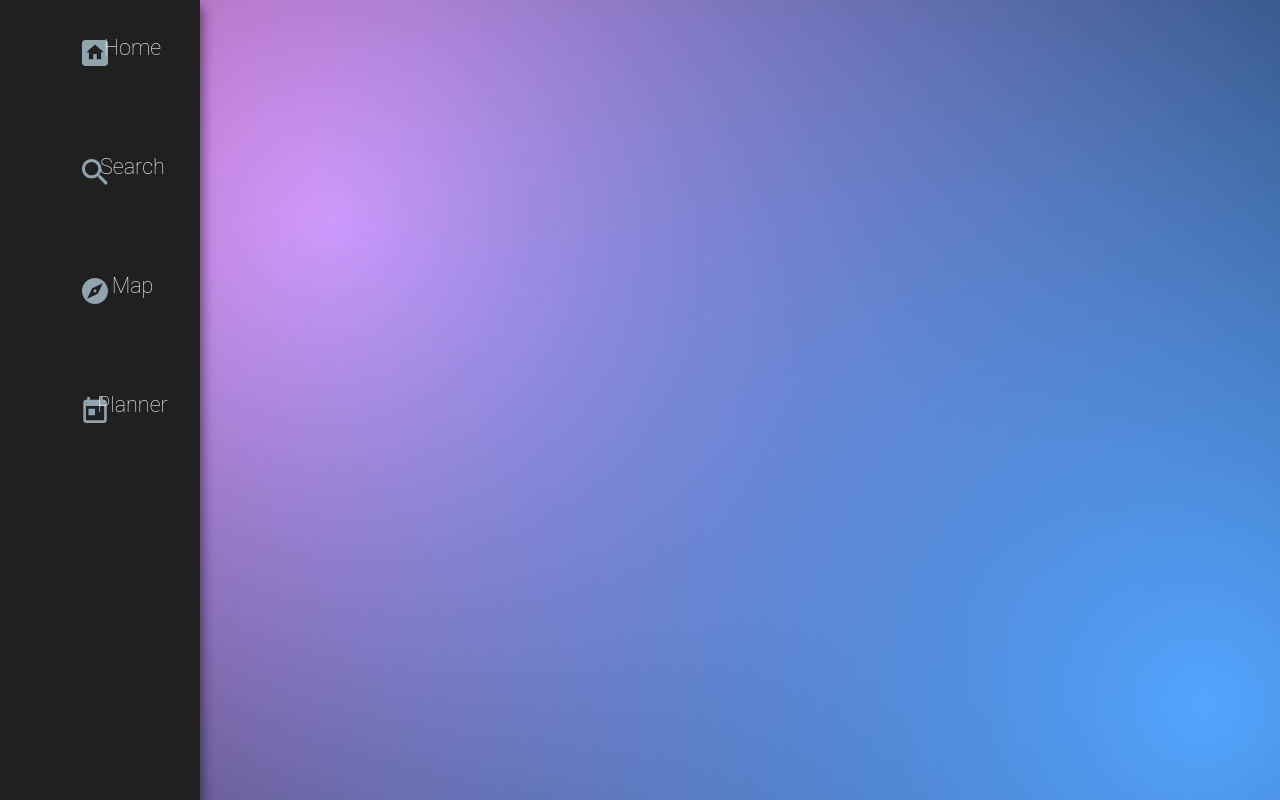
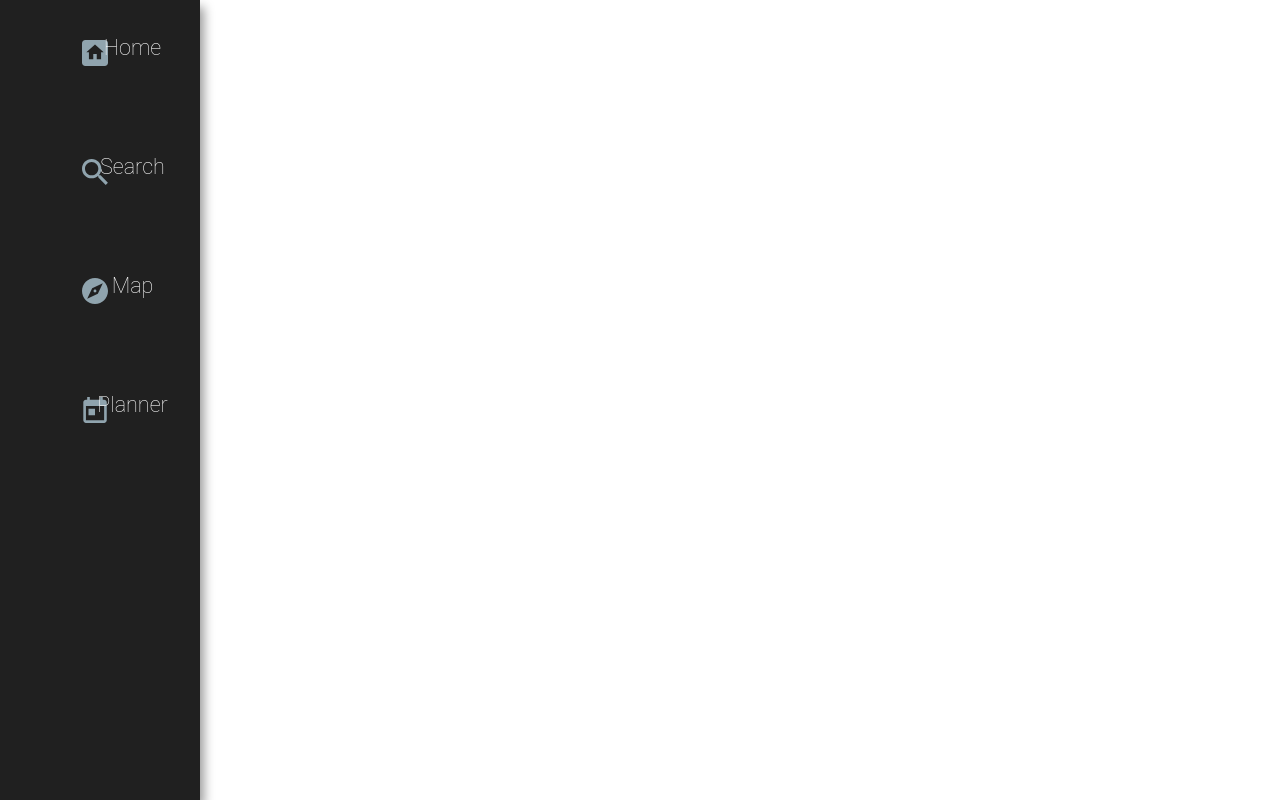
Before and after one commit to NixonOjiem/Online-store, a React (Create React App) app: page / in a window 1280 px wide. Built offline with nearby package versions, Linux system fonts and the light colour scheme.

Commit message:
Finnished development

```diff
--- a/src/Navigation.js
+++ b/src/Navigation.js
@@ -31,7 +31,7 @@ function Navigation() {
     </svg>
 
 
-        <nav class="nav__cont">
+ <nav class="nav__cont">
   <ul class="nav">
     <li class="nav__items ">
     <svg xmlns="http://www.w3.org/2000/svg" viewBox="0 0 48 48">
--- a/src/index.css
+++ b/src/index.css
@@ -11,6 +11,7 @@ code {
   font-family: source-code-pro, Menlo, Monaco, Consolas, 'Courier New',
     monospace;
 }
+
 .nav__cont {
   position: fixed;
   width: 60px;
@@ -39,7 +40,7 @@ code {
 }
 
 .nav__items {
-  padding-bottom:4rem;
+  padding-bottom: 4rem;
   font-family: 'roboto';
    a {
     position: relative;
@@ -86,11 +87,6 @@ left:-15px;
   }
 }
 
-body {
-  height: 100vh;
-  background: radial-gradient(circle at 94.02% 88.03%, #54a4ff, transparent 100%),radial-gradient(circle at 25.99% 27.79%, #ff94fb, transparent 100%),radial-gradient(circle at 50% 50%, #000000, #000000 100%);
-}
-
 h1 {
   margin-top: 6rem;
   margin-left:80px;
@@ -100,6 +96,6 @@ h1 {
   font-size: 4rem;
   text-transform:uppercase;
   color:white;
-  letter-spacing:6px;
-  text-shadow:10px 10px 10px rgba(0,0,0,.3);
+  letter-spacing: 6px;
+  text-shadow: 10px 10px 10px rgba(0,0,0,.3);
 }
```
